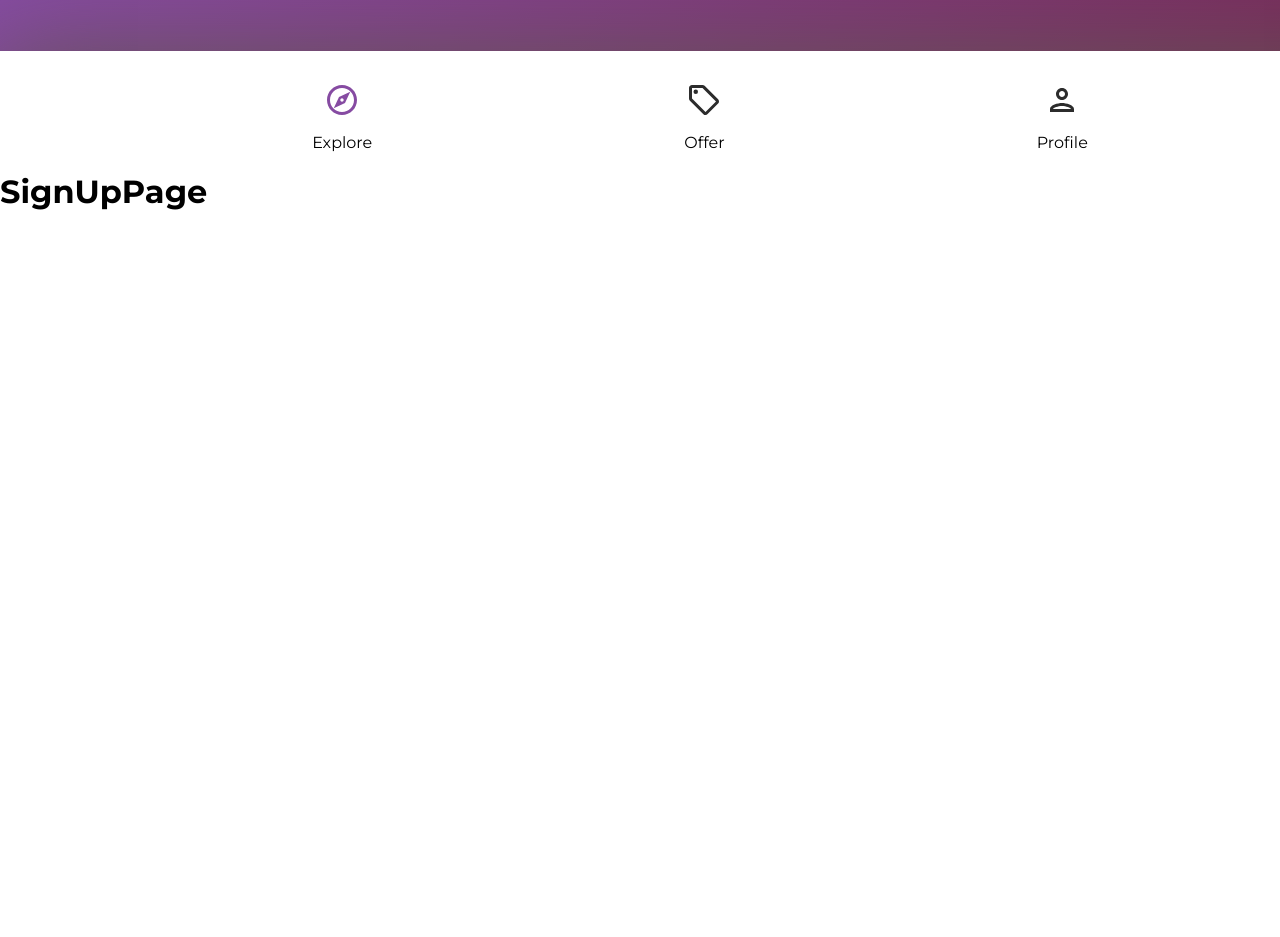
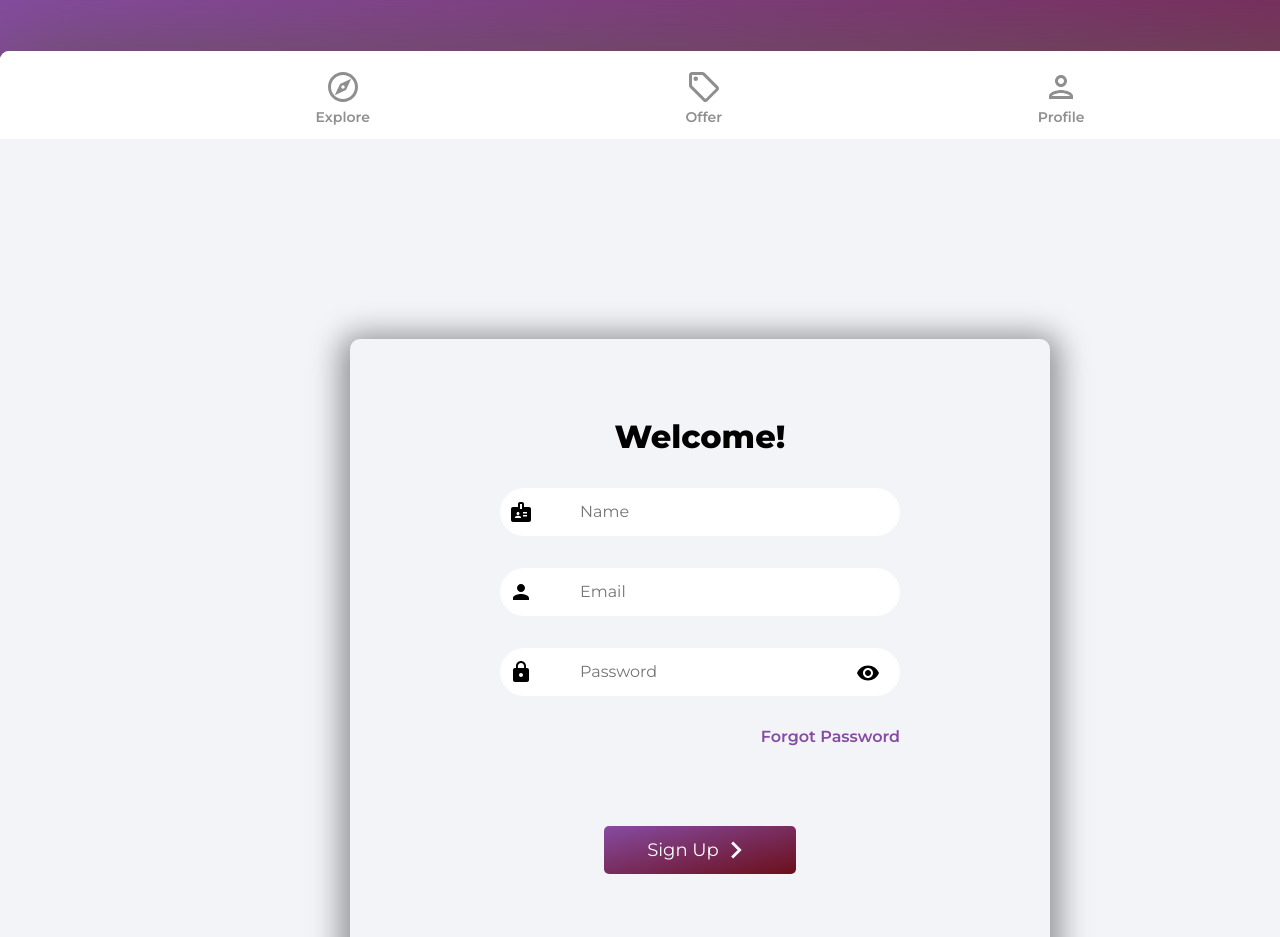
Before and after one commit to piratlena/react-house-marketplace, a React (Create React App) app: page /sign-up in a window 1280 px wide. Shown: the top 937 px of the page. Built offline with nearby package versions, Linux system fonts and the light colour scheme.

Commit message:
implement sign up logic

```diff
--- a/src/components/NavBar.jsx
+++ b/src/components/NavBar.jsx
@@ -5,25 +5,71 @@
 import { ReactComponent as PersonOutlineIcon } from "../assets/svg/personOutlineIcon.svg";
 
 function NavBar() {
+  const navigate = useNavigate();
+  const location = useLocation();
+  const pathMatchRoute = (route) => {
+    if (route === location.pathname) {
+      return true;
+    }
+  };
   return (
-    <footer className="navbar">
+    <header className="navbar">
       <nav className="navbarNav">
         <ul className="navbarListItems">
           <li className="navbarListItem">
-            <ExploreIcon fill="#864ba2" width="36px" height="36px" />
-            <p>Explore</p>
+            <ExploreIcon
+              fill={pathMatchRoute("/") ? "#AD1DEB" : "#8f8f8f"}
+              width="36px"
+              height="36px"
+              onClick={() => navigate("/")}
+            />
+            <p
+              className={
+                pathMatchRoute("/")
+                  ? "navbarListItemNameActive"
+                  : "navbarListItemName"
+              }
+            >
+              Explore
+            </p>
           </li>
           <li className="navbarListItem">
-            <OfferIcon fill="#2c2c2c" width="36px" height="36px" />
-            <p>Offer</p>
+            <OfferIcon
+              fill={pathMatchRoute("/offers") ? "#AD1DEB" : "#8f8f8f"}
+              width="36px"
+              height="36px"
+              onClick={() => navigate("/offers")}
+            />
+            <p
+              className={
+                pathMatchRoute("/offers")
+                  ? "navbarListItemNameActive"
+                  : "navbarListItemName"
+              }
+            >
+              Offer
+            </p>
           </li>
           <li className="navbarListItem">
-            <PersonOutlineIcon fill="#2c2c2c" width="36px" height="36px" />
-            <p>Profile</p>
+            <PersonOutlineIcon
+              fill={pathMatchRoute("/profile") ? "#AD1DEB" : "#8f8f8f"}
+              width="36px"
+              height="36px"
+              onClick={() => navigate("/profile")}
+            />
+            <p
+              className={
+                pathMatchRoute("/profile")
+                  ? "navbarListItemNameActive"
+                  : "navbarListItemName"
+              }
+            >
+              Profile
+            </p>
           </li>
         </ul>
       </nav>
-    </footer>
+    </header>
   );
 }
 export default NavBar;
--- a/src/index.css
+++ b/src/index.css
@@ -32,11 +32,13 @@
 .app {
   width: 87.5rem;
   margin: 0 auto;
-  padding: 1rem 0 2.5rem 0;
-  background-color: #fff;
+  padding: 0 0 2.5rem 0;
+  background-color: #f2f4f8;
   box-shadow: 0 1rem 6rem 0.5rem rgba(97, 85, 81, 1);
   min-height: 117rem;
   margin: 4vw auto;
+  border-radius: 9px;
+  overflow: hidden;
 }
 
 a {
@@ -56,11 +58,11 @@
 .nameInput,
 .textarea {
   box-shadow: rgba(0, 0, 0, 0.11);
-  border: none;
   background: #ffffff;
   border-radius: 3rem;
+  border: 2px black;
   height: 3rem;
-  width: 100%;
+  width: 400px;
   outline: none;
   font-family: "Montserrat", sans-serif;
   padding: 0 3rem;
@@ -128,6 +130,18 @@
     margin: 3rem;
   }
 }
+.auth {
+  width: 700px;
+  height: 800px;
+  margin: 0 auto;
+  background: #f2f4f8;
+  display: flex;
+  flex-direction: column;
+  align-items: center;
+  border-radius: 10px;
+  box-shadow: 0 5px 30px 10px rgba(0, 0, 0, 0.4);
+  margin-top: 200px;
+}
 
 .loadingSpinnerContainer {
   position: fixed;
@@ -159,30 +173,28 @@
   }
 }
 
-.pageHeader {
+.pageTitle {
+  padding-top: 3rem;
   font-size: 2rem;
   font-weight: 800;
 }
 
 .navbar {
   width: 100%;
-  bottom: 0;
-  height: 85px;
-
+  height: 5.5rem;
   background-color: #ffffff;
-  z-index: 1000;
   display: flex;
   justify-content: center;
   align-items: center;
 }
 
 .navbarNav {
+  margin: 0;
   width: 100%;
-  margin-top: 0.75rem;
-  overflow-y: hidden;
 }
 
 .navbarListItems {
+  margin: 0;
   width: 100%;
   display: flex;
   justify-content: space-evenly;
@@ -236,16 +248,18 @@
 
 .forgotPasswordLink {
   cursor: pointer;
-  color: #00cc66;
+  color: var(--color-primary-light);
   font-weight: 600;
   text-align: right;
+}
+.forgotPasswordLink:hover {
+  color: var(--color-primary-dark);
 }
 
 .signInBar,
 .signUpBar {
-  margin-top: 3rem;
+  margin-top: 5rem;
   display: flex;
-  justify-content: space-between;
   align-items: center;
   position: inherit;
 }
@@ -255,7 +269,10 @@
 .signInText,
 .signUpText {
   cursor: pointer;
+  color: #fff;
+  font-size: 18px;
 }
+
 @media (min-width: 1024px) {
   .signInBar,
   .signUpBar {
@@ -271,19 +288,22 @@
 
 .signInButton,
 .signUpButton {
+  margin: 0 auto;
   display: flex;
   justify-content: center;
   align-items: center;
-  width: 3rem;
+  width: 12rem;
   height: 3rem;
-  background-color: #00cc66;
-  border-radius: 50%;
+  background-image: linear-gradient(
+    to right bottom,
+    var(--color-primary-light),
+    var(--color-primary-dark)
+  );
+  border-radius: 5px;
+  transition: all 0.2s;
 }
-@media (min-width: 1024px) {
-  .signInButton,
-  .signUpButton {
-    margin-left: 3rem;
-  }
+button:hover {
+  transform: scale(1.07);
 }
 
 .socialLogin {
@@ -313,10 +333,13 @@
 
 .registerLink {
   margin-top: 4rem;
-  color: #00cc66;
+  color: var(--color-primary-light);
   font-weight: 600;
   text-align: center;
   margin-bottom: 3rem;
+}
+.registerLink:hover {
+  color: var(--color-primary-dark);
 }
 
 @media (min-width: 1217px) {
--- a/src/pages/ForgotPasswordPage.jsx
+++ b/src/pages/ForgotPasswordPage.jsx
@@ -3,7 +3,7 @@
 function ForgotPasswordPage() {
   return (
     <div>
-      <h1>ForgotPasswordPage</h1>
+      <h1>Forgot Password</h1>
     </div>
   );
 }
--- a/src/pages/SignUpPage.jsx
+++ b/src/pages/SignUpPage.jsx
@@ -1,10 +1,121 @@
 import React from "react";
+import { useState } from "react";
+import { Link, useNavigate } from "react-router-dom";
+import {
+  getAuth,
+  createUserWithEmailAndPassword,
+  updateProfile,
+} from "firebase/auth";
+import { db } from "../firebase.config";
+import { setDoc, serverTimestamp, doc } from "firebase/firestore";
+import { ReactComponent as ArrowRightIcon } from "../assets/svg/keyboardArrowRightIcon.svg";
+import visibilityIcon from "../assets/svg/visibilityIcon.svg";
 
 function SignUpPage() {
+  const [showPassword, setShowPassword] = useState(false);
+  const [formData, setFormData] = useState({
+    name: "",
+    email: "",
+    password: "",
+  });
+  const { name, email, password } = formData;
+  const navigate = useNavigate();
+  const onChange = (e) => {
+    setFormData((prevState) => ({
+      ...prevState,
+      [e.target.id]: e.target.value,
+    }));
+  };
+  const onSubmit = async (e) => {
+    e.preventDefault();
+    try {
+      const auth = getAuth();
+      const userCredential = await createUserWithEmailAndPassword(
+        auth,
+        email,
+        password
+      );
+      const user = userCredential.user;
+      updateProfile(auth.currentUser, {
+        displayName: name,
+      });
+
+      const formDataCopy = { ...formData };
+      delete formDataCopy.password;
+      formDataCopy.timestamp = serverTimestamp();
+
+      await setDoc(doc(db, "users", user.uid), formDataCopy);
+
+      navigate("/");
+    } catch (error) {
+      console.log(error);
+    }
+  };
+
   return (
-    <div>
-      <h1>SignUpPage</h1>
-    </div>
+    <>
+      <div className="pageContainer">
+        <main>
+          <div className="auth">
+            <div>
+              <p className="pageTitle">Welcome!</p>
+            </div>
+            <form onSubmit={onSubmit}>
+              <div>
+                <input
+                  className="nameInput"
+                  type="text"
+                  placeholder="Name"
+                  id="name"
+                  value={name}
+                  onChange={onChange}
+                />
+              </div>
+              <div>
+                <input
+                  className="emailInput"
+                  type="email"
+                  placeholder="Email"
+                  id="email"
+                  value={email}
+                  onChange={onChange}
+                />
+              </div>
+
+              <div className="passwordInputDiv">
+                <input
+                  type={showPassword ? "text" : "password"}
+                  className="passwordInput"
+                  placeholder="Password"
+                  id="password"
+                  value={password}
+                  onChange={onChange}
+                />
+                <img
+                  src={visibilityIcon}
+                  alt="show password"
+                  className="showPassword"
+                  onClick={() => setShowPassword((prevState) => !prevState)}
+                />
+              </div>
+              <Link to="/forgot-password" className="forgotPasswordLink">
+                Forgot Password
+              </Link>
+
+              <div className="signUpBar">
+                <button className="signUpButton">
+                  Sign Up
+                  <ArrowRightIcon fill="#ffffff" width="34px" height="34px" />
+                </button>
+              </div>
+            </form>
+            <Link to="/sign-in" className="registerLink">
+              Sign In Instead
+            </Link>
+          </div>
+        </main>
+      </div>
+    </>
   );
 }
 export default SignUpPage;
--- a/src/pages/SingInPage.jsx
+++ b/src/pages/SingInPage.jsx
@@ -1,9 +1,74 @@
 import React from "react";
+import { useState } from "react";
+import { Link, useNavigate } from "react-router-dom";
+import { ReactComponent as ArrowRightIcon } from "../assets/svg/keyboardArrowRightIcon.svg";
+import visibilityIcon from "../assets/svg/visibilityIcon.svg";
+
 function SignInPage() {
+  const [showPassword, setShowPassword] = useState(false);
+  const [formData, setFormData] = useState({
+    email: "",
+    password: "",
+  });
+  const { email, password } = formData;
+  const navigate = useNavigate();
+  const onChange = (e) => {
+    setFormData((prevState) => ({
+      ...prevState,
+      [e.target.id]: e.target.value,
+    }));
+  };
   return (
-    <div>
-      <h1>SingnInPage</h1>
-    </div>
+    <>
+      <div className="pageContainer">
+        <main>
+          <div className="auth">
+            <div>
+              <p className="pageTitle">Welcome Back!</p>
+            </div>
+            <form>
+              <input
+                className="emailInput"
+                type="email"
+                placeholder="Email"
+                id="email"
+                value={email}
+                onChange={onChange}
+              />
+              <div className="passwordInputDiv">
+                <input
+                  type={showPassword ? "text" : "password"}
+                  className="passwordInput"
+                  placeholder="Password"
+                  id="password"
+                  value={password}
+                  onChange={onChange}
+                />
+                <img
+                  src={visibilityIcon}
+                  alt="show password"
+                  className="showPassword"
+                  onClick={() => setShowPassword((prevState) => !prevState)}
+                />
+              </div>
+              <Link to="/forgot-password" className="forgotPasswordLink">
+                Forgot Password
+              </Link>
+
+              <div className="signInBar">
+                <button className="signInButton">
+                  Sign In
+                  <ArrowRightIcon fill="#ffffff" width="34px" height="34px" />
+                </button>
+              </div>
+            </form>
+            <Link to="/sign-up" className="registerLink">
+              Sign Up Instead
+            </Link>
+          </div>
+        </main>
+      </div>
+    </>
   );
 }
 
```
